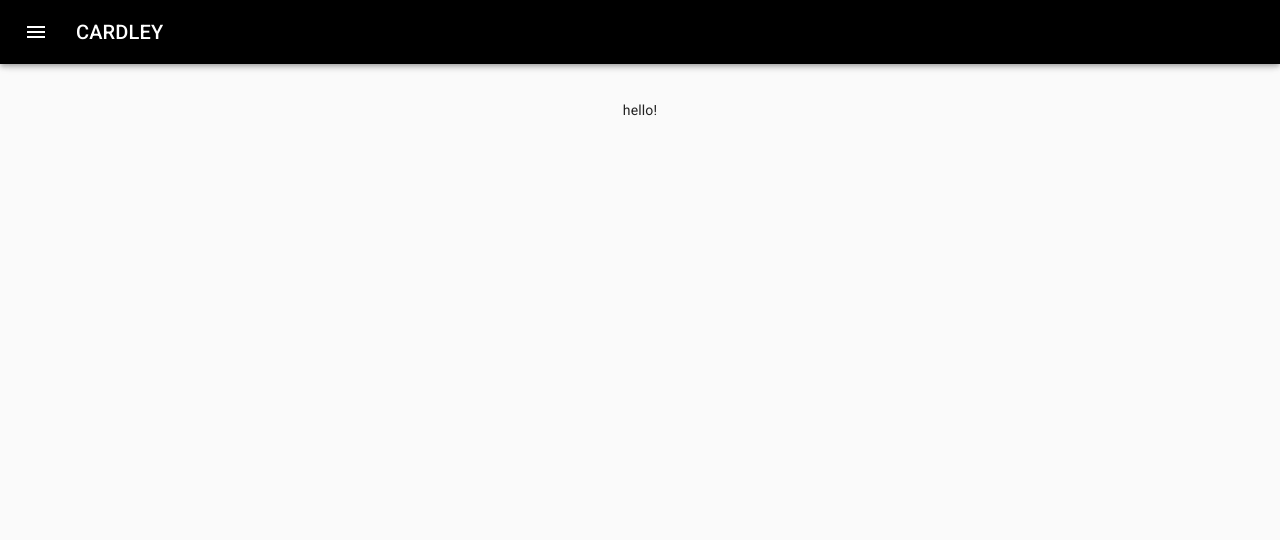
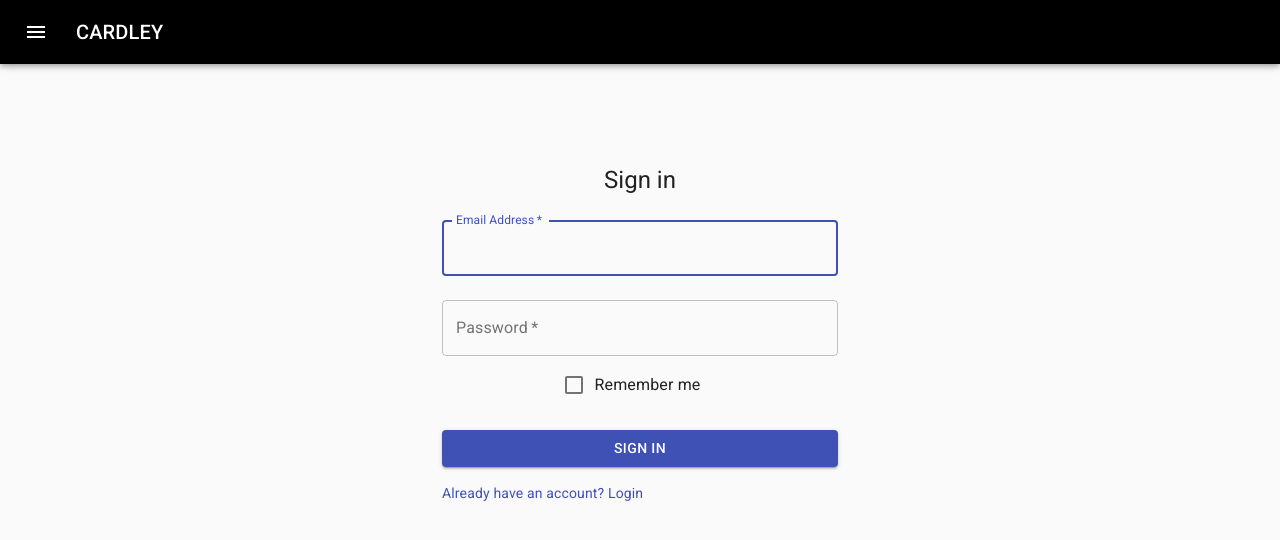
Before and after one commit to fac19/Cardley, a React (Create React App) app: page /signup in a window 1280 px wide. Shown: the top 540 px of the page. Built offline with nearby package versions, Linux system fonts and the light colour scheme.

Commit message:
Add signup component
Co-authored-by: Ivo-Evans <
ievans.storrie@gmail.com
>

```diff
--- a/src/components/navigation-drawer/navbar.js
+++ b/src/components/navigation-drawer/navbar.js
@@ -142,6 +142,7 @@
 						<ListItem
 							onClick={() => {
 								handleDrawerClose();
+
 								setCurrentPage(() => text);
 							}}
 							button
--- a/src/components/signup/signup.js
+++ b/src/components/signup/signup.js
@@ -1,8 +1,125 @@
 import React from 'react';
+import Button from '@material-ui/core/Button';
+import CssBaseline from '@material-ui/core/CssBaseline';
+import TextField from '@material-ui/core/TextField';
+import FormControlLabel from '@material-ui/core/FormControlLabel';
+import Checkbox from '@material-ui/core/Checkbox';
+import Link from '@material-ui/core/Link';
+import Grid from '@material-ui/core/Grid';
+// import Box from '@material-ui/core/Box';
+import Typography from '@material-ui/core/Typography';
+import { makeStyles } from '@material-ui/core/styles';
+import Container from '@material-ui/core/Container';
 import styled from 'styled-components';
 
 const SignupPageDiv = styled.div``;
 
+// function Copyright() {
+// 	return (
+// 		<Typography variant="body2" color="textSecondary" align="center">
+// 			{'Copyright © '}
+// 			<Link color="inherit" href="https://material-ui.com/">
+// 				Your Website
+// 			</Link>{' '}
+// 			{new Date().getFullYear()}
+// 			{'.'}
+// 		</Typography>
+// 	);
+// }
+
+const useStyles = makeStyles((theme) => ({
+	root: {
+		'& > *': {
+			margin: theme.spacing(1),
+			width: '25ch',
+		},
+	},
+	paper: {
+		marginTop: theme.spacing(8),
+		display: 'flex',
+		flexDirection: 'column',
+		alignItems: 'center',
+	},
+	avatar: {
+		margin: theme.spacing(1),
+		backgroundColor: theme.palette.secondary.main,
+	},
+	form: {
+		width: '100%', // Fix IE 11 issue.
+		marginTop: theme.spacing(1),
+	},
+	submit: {
+		margin: theme.spacing(3, 0, 2),
+	},
+}));
+
 export default function SignupPage() {
-	return <SignupPageDiv>hello!</SignupPageDiv>;
+	const classes = useStyles();
+
+	return (
+		<SignupPageDiv>
+			<Container component="main" maxWidth="xs">
+				<CssBaseline />
+				<div className={classes.paper}>
+					<Typography component="h1" variant="h5">
+						Sign in
+					</Typography>
+					<form className={classes.form} noValidate>
+						<TextField
+							variant="outlined"
+							margin="normal"
+							required
+							fullWidth
+							id="email"
+							label="Email Address"
+							name="email"
+							autoComplete="email"
+							autoFocus
+						/>
+						<TextField
+							variant="outlined"
+							margin="normal"
+							required
+							fullWidth
+							name="password"
+							label="Password"
+							type="password"
+							id="password"
+							autoComplete="current-password"
+						/>
+						<FormControlLabel
+							control={
+								<Checkbox value="remember" color="primary" />
+							}
+							label="Remember me"
+						/>
+						<Button
+							type="submit"
+							fullWidth
+							variant="contained"
+							color="primary"
+							className={classes.submit}
+						>
+							Sign In
+						</Button>
+						<Grid container>
+							{/* <Grid item xs>
+								<Link href="#" variant="body2">
+									Forgot password?
+								</Link>
+							</Grid> */}
+							<Grid item>
+								<Link href="/login" variant="body2">
+									Already have an account? Login
+								</Link>
+							</Grid>
+						</Grid>
+					</form>
+				</div>
+				{/* <Box mt={8}>
+					<Copyright />
+				</Box> */}
+			</Container>
+		</SignupPageDiv>
+	);
 }
```
Also changed, not shown: 1 other file (tests, documents, lock files or other folders).
